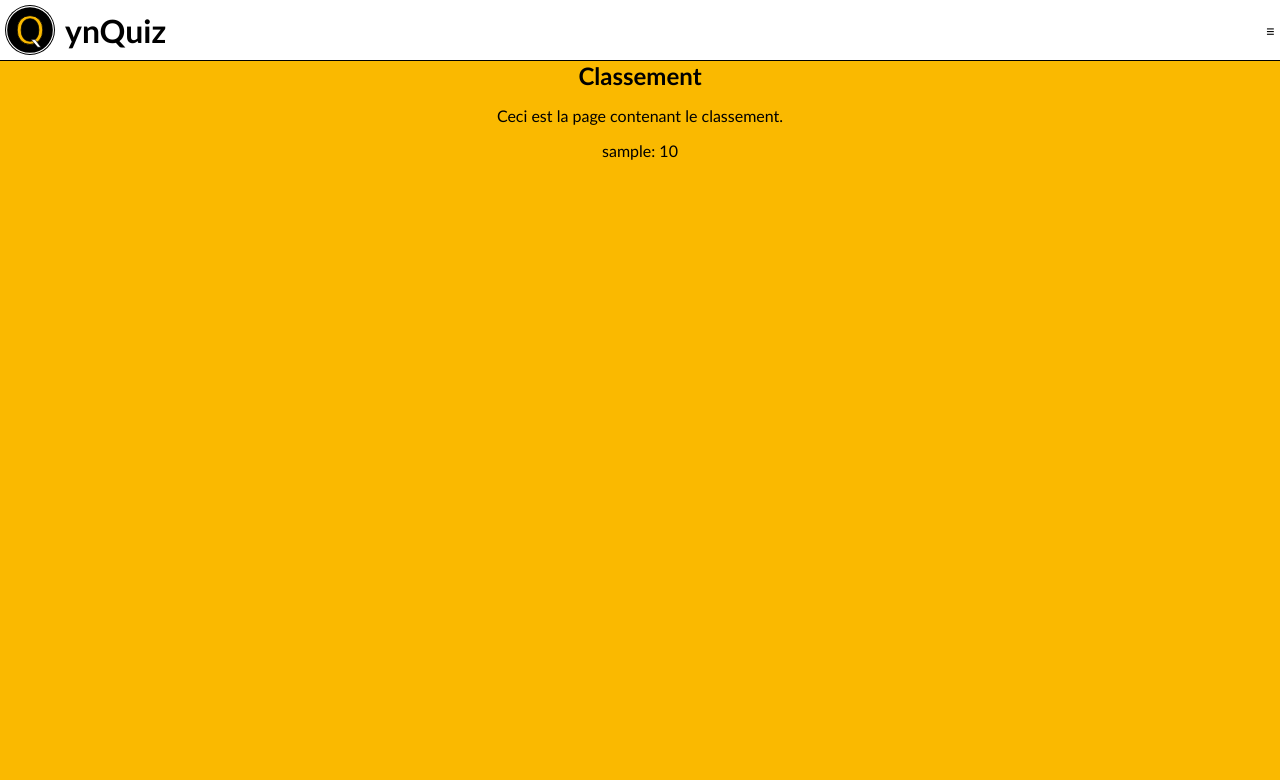
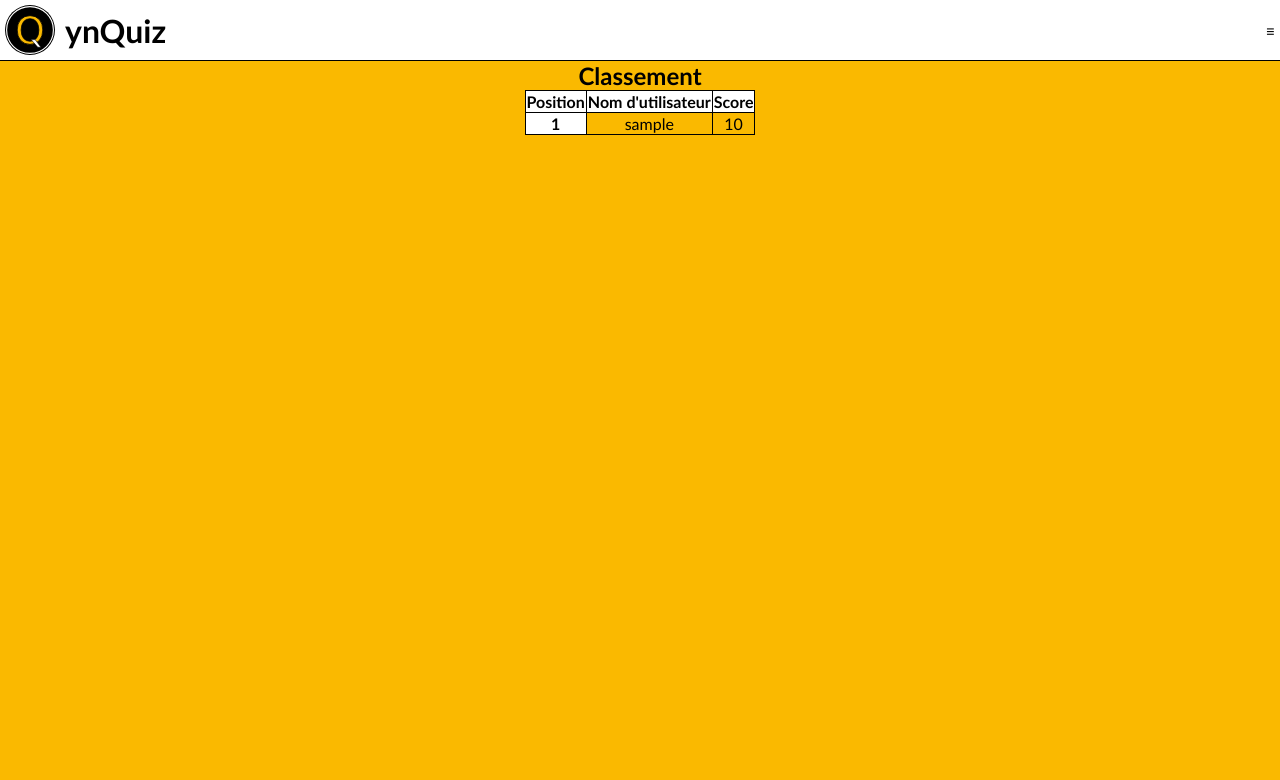
Before and after one commit to onceuponaban/isen-fr2i-2019, a Django app: page /quiz/ranking/ in a window 1280 px wide. Shown: the top 780 px of the page. Run offline with Django 3.2, Linux system fonts and the light colour scheme; tables that the repository leaves empty hold one stand-in row (values such as "Sample post").

Commit message:
Ranking appearance edited, fixed issue with creating user

```diff
--- a/ynquiz_website/quiz/admin.py
+++ b/ynquiz_website/quiz/admin.py
@@ -25,7 +25,7 @@ class UserAdmin(BaseUserAdmin):
     list_display = ('email', 'is_student', 'is_teacher', 'is_staff')
     list_filter = ('is_student','is_teacher', 'is_staff')
     fieldsets = BaseUserAdmin.fieldsets + (
-        (None, {'fields': ('is_student','is_teacher',)}),
+        (None, {'fields': ('is_student','is_teacher','score')}),
     )
     search_fields = ('email',)
     ordering = ('email',)
--- a/ynquiz_website/quiz/templates/quiz/ranking.html
+++ b/ynquiz_website/quiz/templates/quiz/ranking.html
@@ -8,8 +8,18 @@
 {% endblock %}
 {% block content %}
 <h2>Classement</h2>
-<p>Ceci est la page contenant le classement.</p>
+<table>
+    <tr>
+        <th scope="col">Position</th>
+        <th scope="col">Nom d'utilisateur</th>
+        <th scope="col">Score</th>
+    </tr>
 {% for user in users %}
-    <p>{{ user.username }}: {{ user.score }}
+    <tr>
+        <th scope="row">{{ forloop.counter }}</th>
+        <td>{{ user.username }}</td>
+        <td>{{ user.score }}</td>
+    </tr>
 {% endfor %}
+</table>
 {% endblock %}
--- a/ynquiz_website/quiz/views.py
+++ b/ynquiz_website/quiz/views.py
@@ -93,7 +93,7 @@ def play(request):
     return theReturn
 
 def ranking(request):
-    users = User.objects.filter(is_student=True)
+    users = User.objects.filter(is_student=True).order_by('-score')
     return render(request, 'quiz/ranking.html', locals())
 
 def signin(request):
--- a/ynquiz_website/static/css/ynquiz.css
+++ b/ynquiz_website/static/css/ynquiz.css
@@ -182,6 +182,23 @@ input[type=radio]:checked ~ label{
     border-radius: 5px;
 }
 
+table
+{
+    margin-left: auto;
+    margin-right: auto;
+    border-collapse: collapse;
+}
+
+table, th, td
+{
+    border: 1px solid black;
+}
+
+th
+{
+    background-color: white;
+}
+
 
 footer
 {
```
Also changed, not shown: ynquiz_website/quiz/forms.py (+18 -0 lines).
